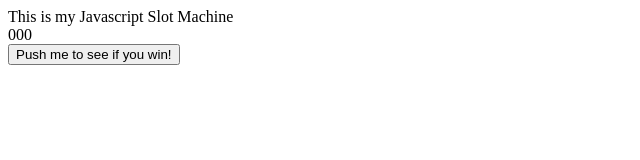
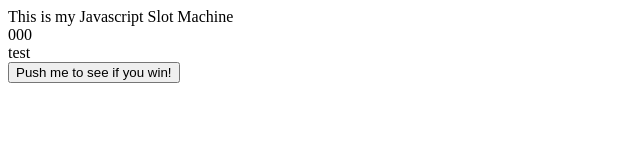
Before and after one commit to happpyier/brandon11, a website: page index.html in a window 1280 px wide. Shown: the whole page, without its empty margins (0-640 px from the left). Drawn offline with nearby package versions, Linux system fonts and the light colour scheme.

Commit message:
setting up first files

```diff
--- a/index.html
+++ b/index.html
@@ -36,7 +36,7 @@
 			<div id="rollResults" class="a1">
 				000
 			</div>
-			<div id="rollMessage" class="a1"></div>
+			<div id="rollMessage" class="a1"> test </div>
 			<div>
 				<button onclick="roll();">
 					Push me to see if you win!
```
